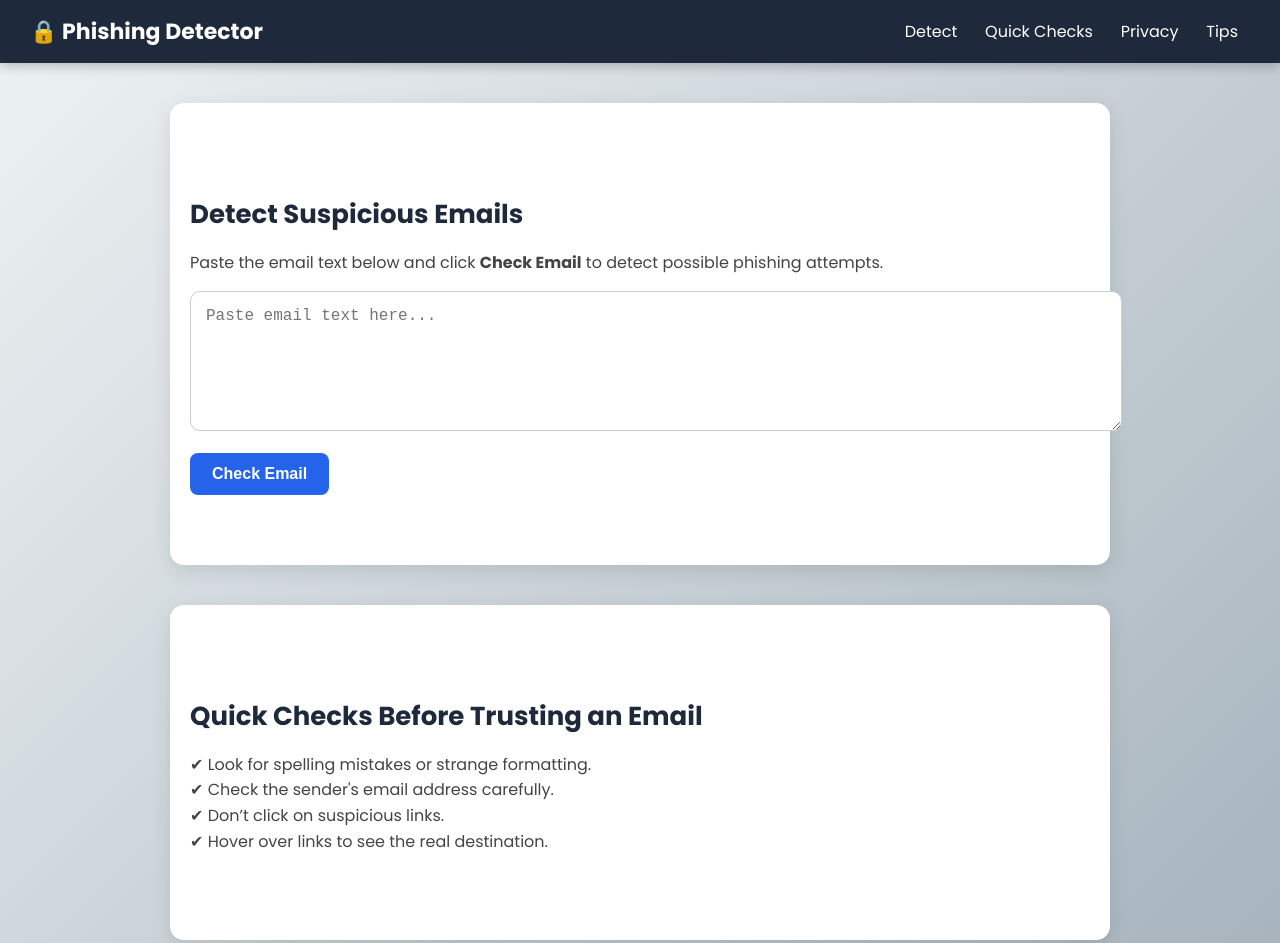
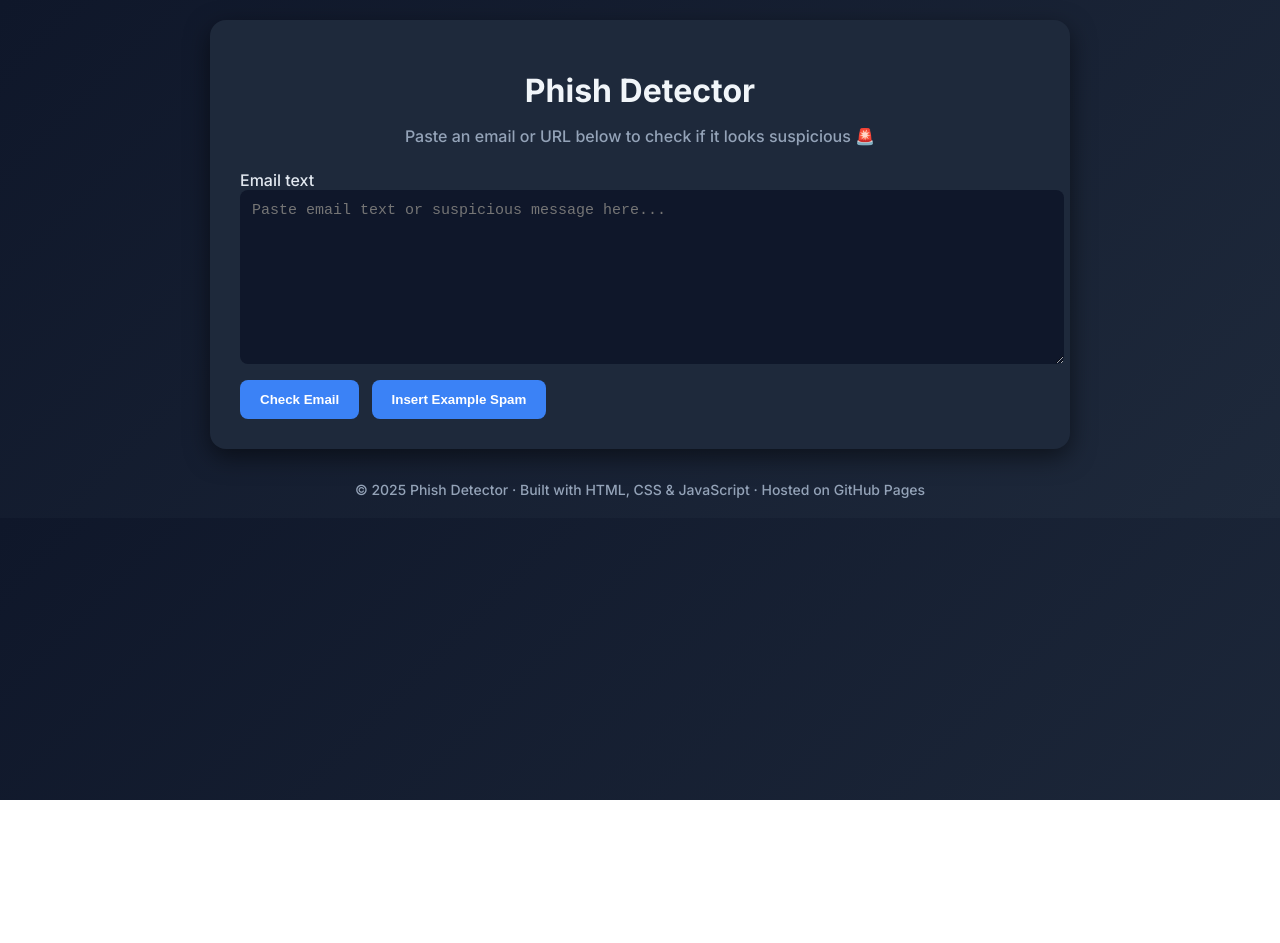
Before and after one commit to yash2814/phish-detector, a plain HTML site: page index.html in a window 1280 px wide. Shown: the top 943 px of the page. After the commit the page ends 800 px from the top, so only its background shows below. Drawn offline with Linux system fonts and the light colour scheme.

Commit message:
Update index.html

```diff
--- a/index.html
+++ b/index.html
@@ -1,245 +1,143 @@
 <!DOCTYPE html>
 <html lang="en">
 <head>
-  <meta charset="UTF-8">
-  <meta name="viewport" content="width=device-width, initial-scale=1.0">
-  <title>Phishing Detector</title>
-  <link href="https://fonts.googleapis.com/css2?family=Poppins:wght@400;600;700&display=swap" rel="stylesheet">
+  <meta charset="UTF-8" />
+  <meta name="viewport" content="width=device-width, initial-scale=1.0" />
+  <title>Phish Detector</title>
+
+  <!-- Favicon (optional, add favicon.ico to repo root) -->
+  <link rel="icon" href="favicon.ico" />
+
+  <!-- Google Font -->
+  <link href="https://fonts.googleapis.com/css2?family=Inter:wght@300;500;700&display=swap" rel="stylesheet">
+
   <style>
     body {
-      font-family: 'Poppins', sans-serif;
+      font-family: 'Inter', system-ui, sans-serif;
+      background: linear-gradient(135deg, #0f172a, #1e293b);
+      color: #e2e8f0;
       margin: 0;
-      background: linear-gradient(135deg, #eef2f3, #8e9eab);
-      color: #222;
-      scroll-behavior: smooth; /* enables smooth scroll */
+      padding: 20px;
     }
-
-    header {
-      position: sticky;
-      top: 0;
+    .container {
+      max-width: 800px;
+      margin: 0 auto;
       background: #1e293b;
-      color: white;
-      display: flex;
-      justify-content: space-between;
-      align-items: center;
-      padding: 15px 30px;
-      font-weight: 600;
-      z-index: 1000;
-      box-shadow: 0 4px 10px rgba(0,0,0,0.2);
+      padding: 30px;
+      border-radius: 16px;
+      box-shadow: 0 8px 24px rgba(0,0,0,0.5);
     }
-
-    header h1 {
-      font-size: 22px;
-      margin: 0;
+    h1 {
+      text-align: center;
+      font-weight: 700;
+      margin-bottom: 10px;
+      color: #f1f5f9;
     }
-
-    nav a {
-      margin: 0 12px;
-      text-decoration: none;
-      color: white;
-      font-size: 16px;
-      font-weight: 500;
-      transition: color 0.3s ease;
+    p.subhead {
+      text-align: center;
+      color: #94a3b8;
+      margin-bottom: 24px;
     }
-
-    nav a:hover, nav a.active {
-      color: #38bdf8; /* light blue highlight */
-    }
-
-    section {
-      padding: 70px 20px;
-      max-width: 900px;
-      margin: 40px auto;
-      background: white;
-      border-radius: 14px;
-      box-shadow: 0 6px 20px rgba(0,0,0,0.1);
-      transition: transform 0.3s ease;
-    }
-
-    section:hover {
-      transform: translateY(-4px);
-    }
-
-    h2 {
-      font-size: 26px;
-      color: #1e293b;
-      margin-bottom: 15px;
-    }
-
-    p {
-      font-size: 16px;
-      line-height: 1.6;
-      color: #444;
-    }
-
     textarea {
       width: 100%;
-      padding: 15px;
-      font-size: 16px;
-      border-radius: 10px;
-      border: 1px solid #ccc;
+      height: 150px;
+      padding: 12px;
+      border-radius: 8px;
+      border: none;
       resize: vertical;
-      margin-bottom: 15px;
-      transition: border 0.3s;
+      font-size: 15px;
+      margin-bottom: 12px;
+      background: #0f172a;
+      color: #f8fafc;
     }
-
-    textarea:focus {
-      outline: none;
-      border: 1px solid #2563eb;
+    button {
+      background: #3b82f6;
+      border: none;
+      padding: 12px 20px;
+      border-radius: 8px;
+      color: #fff;
+      font-weight: 600;
+      cursor: pointer;
+      margin-right: 8px;
+      transition: background 0.2s;
     }
-
-    .btn {
-      background: #2563eb;
-      color: white;
-      padding: 12px 22px;
-      font-size: 16px;
-      border: none;
+    button:hover { background: #2563eb; }
+    #result {
+      margin-top: 18px;
+      padding: 14px;
       border-radius: 8px;
-      cursor: pointer;
+      display: none;
       font-weight: 600;
-      transition: background 0.3s ease, transform 0.2s ease;
     }
-
-    .btn:hover {
-      background: #1e40af;
-      transform: scale(1.05);
+    .safe { background: #064e3b; color: #d1fae5; }
+    .suspicious { background: #7f1d1d; color: #fee2e2; }
+    footer {
+      margin-top: 32px;
+      text-align: center;
+      font-size: 14px;
+      color: #94a3b8;
     }
-
-    .result-box {
-      margin-top: 20px;
-      padding: 15px;
-      border-radius: 10px;
-      font-size: 18px;
-      font-weight: 600;
-      text-align: center;
-      display: none;
-      animation: fadeIn 0.5s ease-in-out;
-    }
-
-    @keyframes fadeIn {
-      from { opacity: 0; transform: translateY(10px); }
-      to { opacity: 1; transform: translateY(0); }
-    }
-
-    footer {
-      text-align: center;
-      padding: 20px;
-      background: #1e293b;
-      color: white;
-      font-size: 14px;
-      margin-top: 30px;
+    @media (max-width:600px){
+      .container { padding: 20px; }
+      textarea { height: 120px; }
     }
   </style>
 </head>
 <body>
+  <div class="container">
+    <h1>Phish Detector</h1>
+    <p class="subhead">Paste an email or URL below to check if it looks suspicious 🚨</p>
 
-  <!-- Sticky Navbar -->
-  <header>
-    <h1>🔒 Phishing Detector</h1>
-    <nav>
-      <a href="#detect">Detect</a>
-      <a href="#quick-checks">Quick Checks</a>
-      <a href="#privacy">Privacy</a>
-      <a href="#tips">Tips</a>
-    </nav>
-  </header>
+    <label for="emailText" class="sr-only">Email text</label>
+    <textarea id="emailText" placeholder="Paste email text or suspicious message here..."></textarea>
 
-  <!-- Detect Section -->
-  <section id="detect">
-    <h2>Detect Suspicious Emails</h2>
-    <p>Paste the email text below and click <b>Check Email</b> to detect possible phishing attempts.</p>
-    <textarea id="emailInput" rows="6" placeholder="Paste email text here..."></textarea><br>
-    <button class="btn" id="checkBtn">Check Email</button>
-    <div class="result-box" id="result"></div>
-  </section>
+    <div>
+      <button id="checkBtn">Check Email</button>
+      <button id="exampleBtn">Insert Example Spam</button>
+    </div>
 
-  <!-- Quick Checks Section -->
-  <section id="quick-checks">
-    <h2>Quick Checks Before Trusting an Email</h2>
-    <p>✔ Look for spelling mistakes or strange formatting.<br>
-       ✔ Check the sender's email address carefully.<br>
-       ✔ Don’t click on suspicious links.<br>
-       ✔ Hover over links to see the real destination.</p>
-  </section>
-
-  <!-- Privacy Section -->
-  <section id="privacy">
-    <h2>Protect Your Privacy</h2>
-    <p>Your personal data is valuable. Avoid sharing sensitive information like passwords, credit card numbers, or OTPs over email. Legitimate companies never ask for such details via email.</p>
-  </section>
-
-  <!-- Tips Section -->
-  <section id="tips">
-    <h2>Tips to Avoid Phishing</h2>
-    <p>🛡 Enable two-factor authentication.<br>
-       🛡 Keep your software and antivirus updated.<br>
-       🛡 Report suspicious emails immediately.<br>
-       🛡 Trust your instincts – if something feels off, don’t engage.</p>
-  </section>
+    <div id="result"></div>
+  </div>
 
   <footer>
-    © 2025 Phishing Detector | Stay Safe Online
+    © 2025 Phish Detector · Built with HTML, CSS & JavaScript · Hosted on GitHub Pages
   </footer>
 
   <script>
-    // Highlight active navbar tab while scrolling
-    const sections = document.querySelectorAll("section");
-    const navLinks = document.querySelectorAll("nav a");
+    const checkBtn = document.getElementById('checkBtn');
+    const exampleBtn = document.getElementById('exampleBtn');
+    const textarea = document.getElementById('emailText');
+    const result = document.getElementById('result');
 
-    window.addEventListener("scroll", () => {
-      let current = "";
-      sections.forEach(section => {
-        const sectionTop = section.offsetTop - 100;
-        if (pageYOffset >= sectionTop) {
-          current = section.getAttribute("id");
-        }
+    const spamWords = ["verify","password","urgent","bank","login","suspended","congratulations","prize","account"];
+
+    checkBtn.addEventListener('click', (e)=>{
+      e.preventDefault();
+      const text = textarea.value.trim();
+      if(!text){
+        result.style.display = "block";
+        result.className = "";
+        result.textContent = "⚠️ Please paste some text first.";
+        return;
+      }
+      const lower = text.toLowerCase();
+      let score = 0;
+      spamWords.forEach(w=>{
+        if(lower.includes(w)) score++;
       });
-
-      navLinks.forEach(link => {
-        link.classList.remove("active");
-        if (link.getAttribute("href") === "#" + current) {
-          link.classList.add("active");
-        }
-      });
+      result.style.display = "block";
+      if(score >= 2){
+        result.className = "suspicious";
+        result.textContent = "🚨 Suspicious content detected! Be cautious.";
+      } else {
+        result.className = "safe";
+        result.textContent = "✅ Looks OK (low risk).";
+      }
     });
 
-    // Phishing detection logic
-    document.getElementById("checkBtn").addEventListener("click", function() {
-      const emailText = document.getElementById("emailInput").value.toLowerCase();
-      const resultBox = document.getElementById("result");
-
-      resultBox.style.display = "block"; // show result
-
-      if (!emailText.trim()) {
-        resultBox.textContent = "⚠️ Please paste an email to check.";
-        resultBox.style.background = "#fef3c7";
-        resultBox.style.color = "#92400e";
-        return;
-      }
-
-      const phishingKeywords = ["password", "bank", "urgent", "click here", "verify", "login", "credit card"];
-      let isPhishing = false;
-
-      phishingKeywords.forEach(word => {
-        if (emailText.includes(word)) {
-          isPhishing = true;
-        }
-      });
-
-      if (isPhishing) {
-        resultBox.textContent = "🚨 Warning: This email looks like a Phishing attempt!";
-        resultBox.style.background = "#fee2e2";
-        resultBox.style.color = "#991b1b";
-      } else {
-        resultBox.textContent = "✅ Safe: No phishing patterns detected.";
-        resultBox.style.background = "#dcfce7";
-        resultBox.style.color = "#166534";
-      }
-
-      // Clear textarea after result
-      document.getElementById("emailInput").value = "";
+    exampleBtn.addEventListener('click', ()=>{
+      textarea.value = "Congratulations! You’ve WON $2,500,000. Verify your account and send bank details immediately.";
     });
   </script>
-
 </body>
 </html>
```
